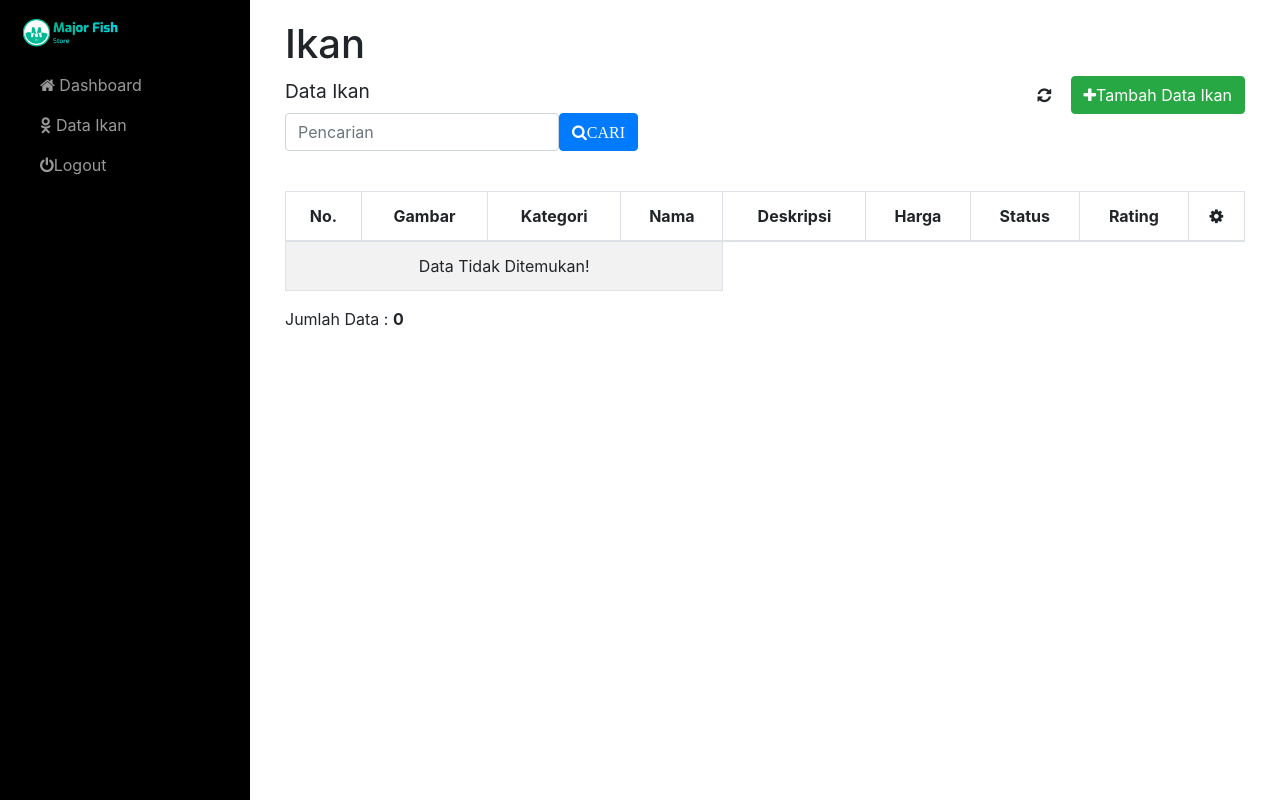
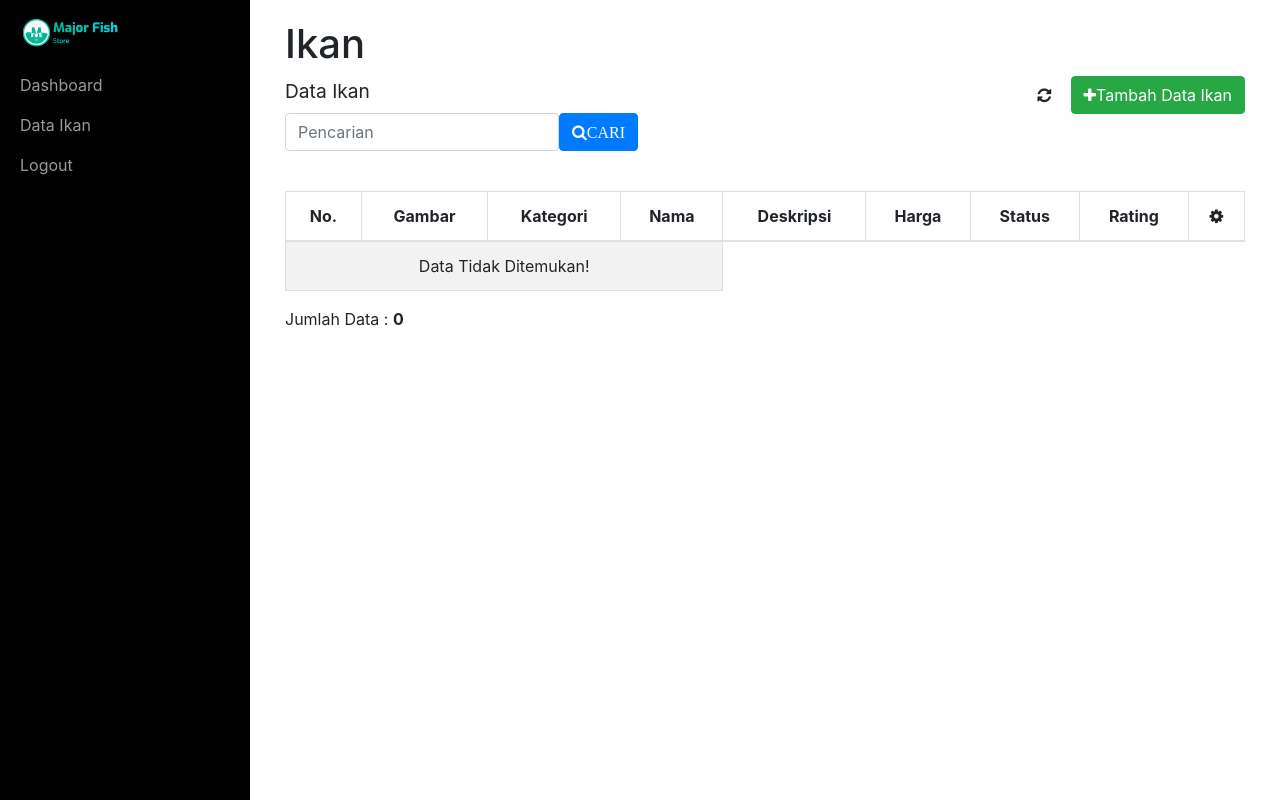
Before and after one commit to MajorWebDev/adminmajorfish, a PHP site: page /ikan/data.php in a window 1280 px wide. Run offline with PHP 8.4, Linux system fonts and the light colour scheme; the visitor is signed in with stand-in values (Sample User, id 1); data that the repository does not hold is empty.

Commit message:
Add files via upload

```diff
--- a/dashboard/_header.php
+++ b/dashboard/_header.php
@@ -28,13 +28,13 @@
 					<a href="#"><img src="../img/logo.png" width="100px"></a>
                 </li>
                 <li>
-                    <a href="<?=base_url('dashboard')?>"><i class="fa fa-home" aria-hidden="true"></i> Dashboard</a>
+                    <a href="<?=base_url('dashboard')?>"> <!-- <i class="fa fa-home" aria-hidden="true"></i> --> Dashboard</a>
                 </li>
                 <li>
-                    <a href="<?=base_url('ikan')?>"><i class="fa fa-odnoklassniki" aria-hidden="true"></i> Data Ikan</a>
+                    <a href="<?=base_url('ikan')?>"> <!-- <i class="fa fa-odnoklassniki" aria-hidden="true"></i> --> Data Ikan</a>
                 </li>
                 <li>
-                    <a href="<?=base_url('auth/logout.php')?>"><i class="fa fa-power-off" aria-hidden="true"></i>Logout</a>
+                    <a href="<?=base_url('auth/logout.php')?>"> <!-- <i class="fa fa-power-off" aria-hidden="true"></i> --> Logout</a>
                 </li>
             </ul>
 		</div>
```
